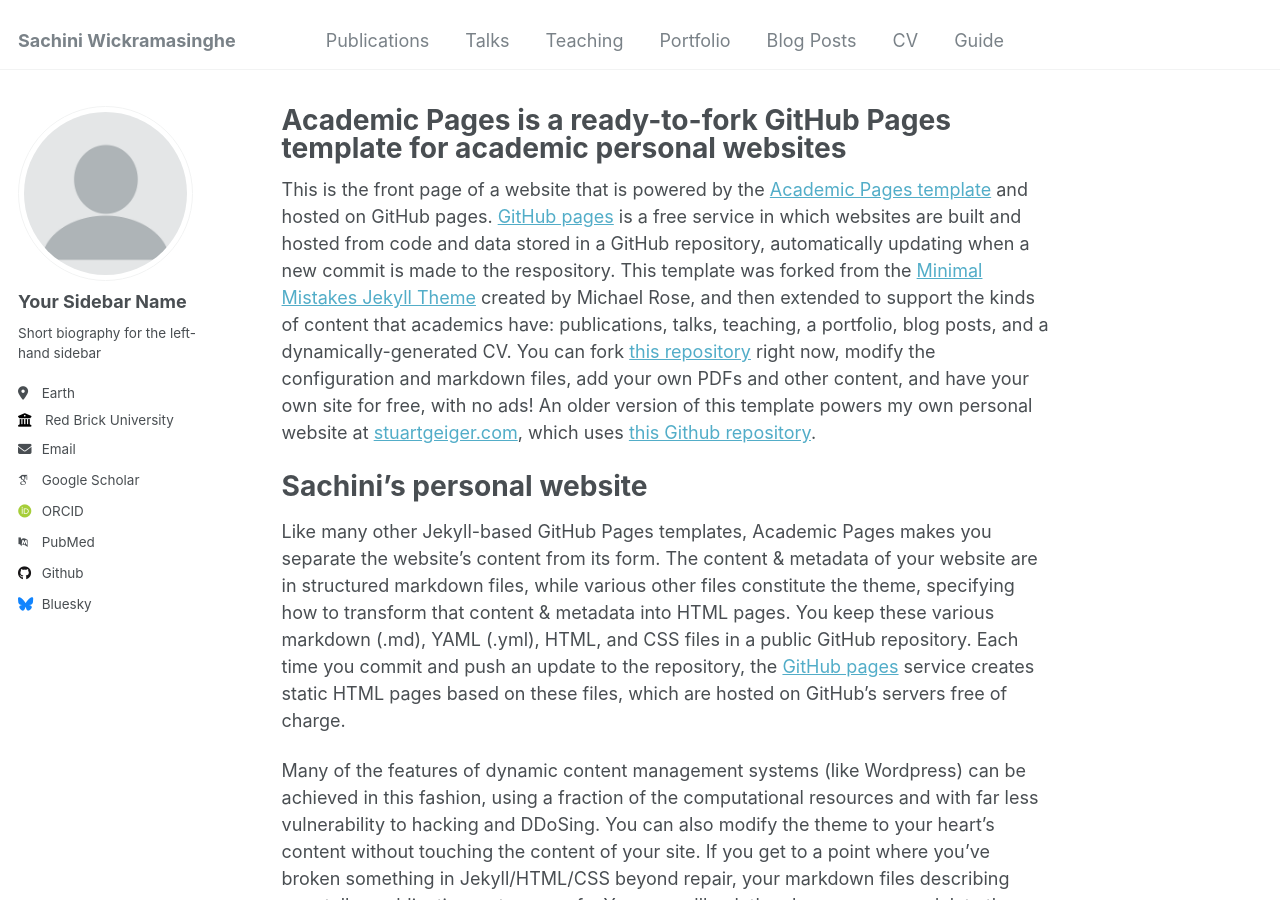
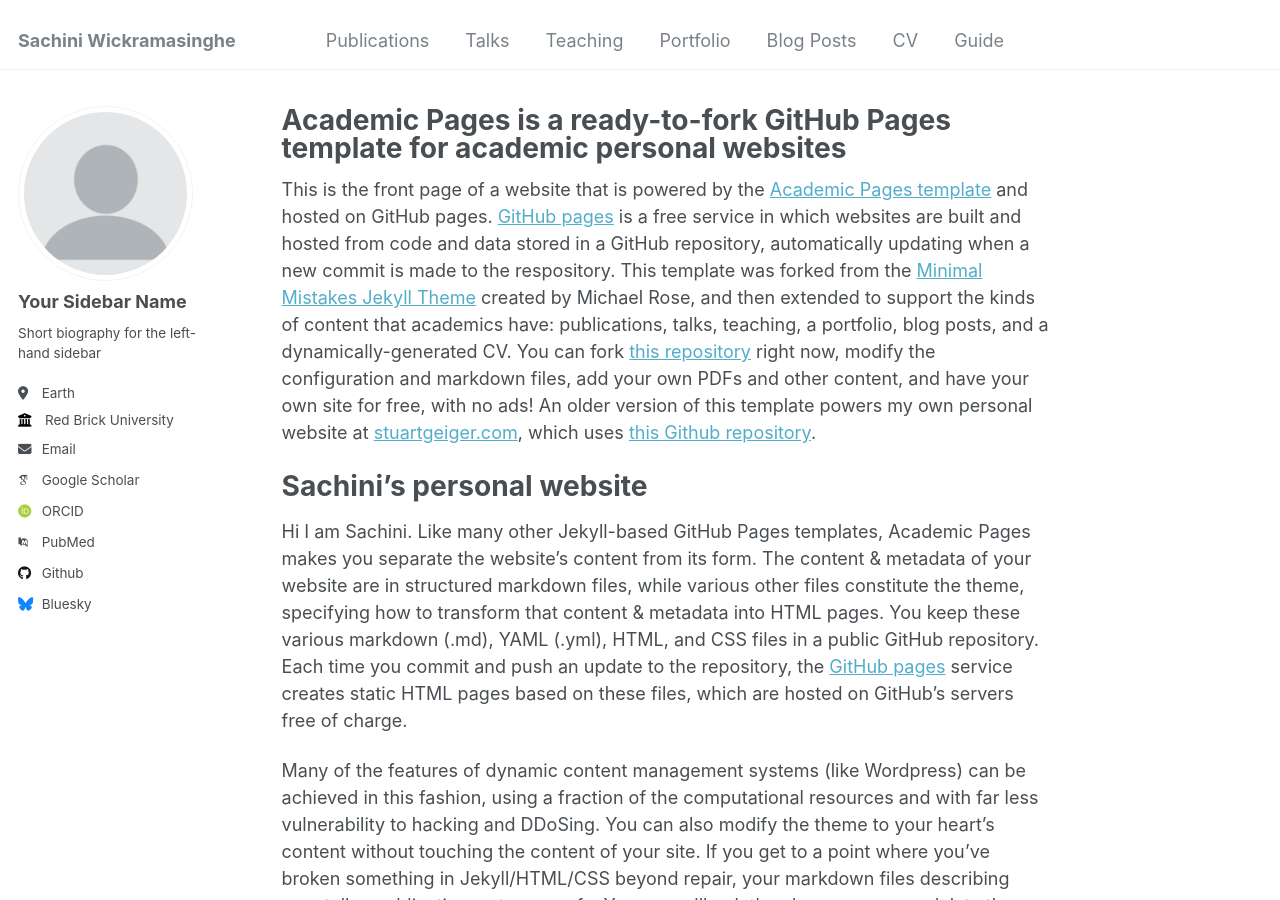
Before and after one commit to SachiniW/SachiniW.github.io, a Jekyll site: the page built from _pages/about.md, in a window 1280 px wide and 900 px high. Built offline with Jekyll 4.4.1, drawn with Linux system fonts in a browser that asks for light colours; some web fonts are replaced.

Commit message:
Update about.md

```diff
--- a/_pages/about.md
+++ b/_pages/about.md
@@ -11,7 +11,7 @@ This is the front page of a website that is powered by the [Academic Pages templ
 
 Sachini's personal website
 ======
-Like many other Jekyll-based GitHub Pages templates, Academic Pages makes you separate the website's content from its form. The content & metadata of your website are in structured markdown files, while various other files constitute the theme, specifying how to transform that content & metadata into HTML pages. You keep these various markdown (.md), YAML (.yml), HTML, and CSS files in a public GitHub repository. Each time you commit and push an update to the repository, the [GitHub pages](https://pages.github.com/) service creates static HTML pages based on these files, which are hosted on GitHub's servers free of charge.
+Hi I am Sachini. Like many other Jekyll-based GitHub Pages templates, Academic Pages makes you separate the website's content from its form. The content & metadata of your website are in structured markdown files, while various other files constitute the theme, specifying how to transform that content & metadata into HTML pages. You keep these various markdown (.md), YAML (.yml), HTML, and CSS files in a public GitHub repository. Each time you commit and push an update to the repository, the [GitHub pages](https://pages.github.com/) service creates static HTML pages based on these files, which are hosted on GitHub's servers free of charge.
 
 Many of the features of dynamic content management systems (like Wordpress) can be achieved in this fashion, using a fraction of the computational resources and with far less vulnerability to hacking and DDoSing. You can also modify the theme to your heart's content without touching the content of your site. If you get to a point where you've broken something in Jekyll/HTML/CSS beyond repair, your markdown files describing your talks, publications, etc. are safe. You can rollback the changes or even delete the repository and start over -- just be sure to save the markdown files! Finally, you can also write scripts that process the structured data on the site, such as [this one](https://github.com/academicpages/academicpages.github.io/blob/master/talkmap.ipynb) that analyzes metadata in pages about talks to display [a map of every location you've given a talk](https://academicpages.github.io/talkmap.html).
 
```
